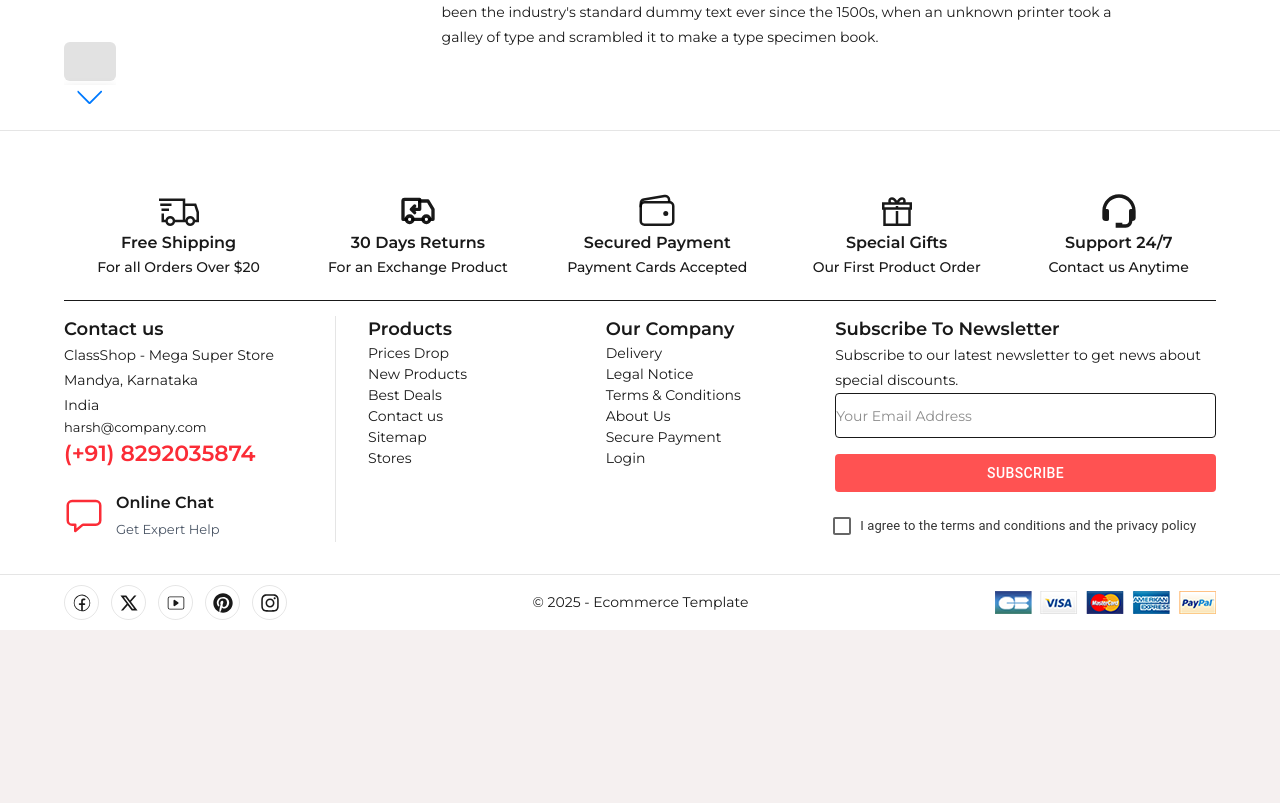
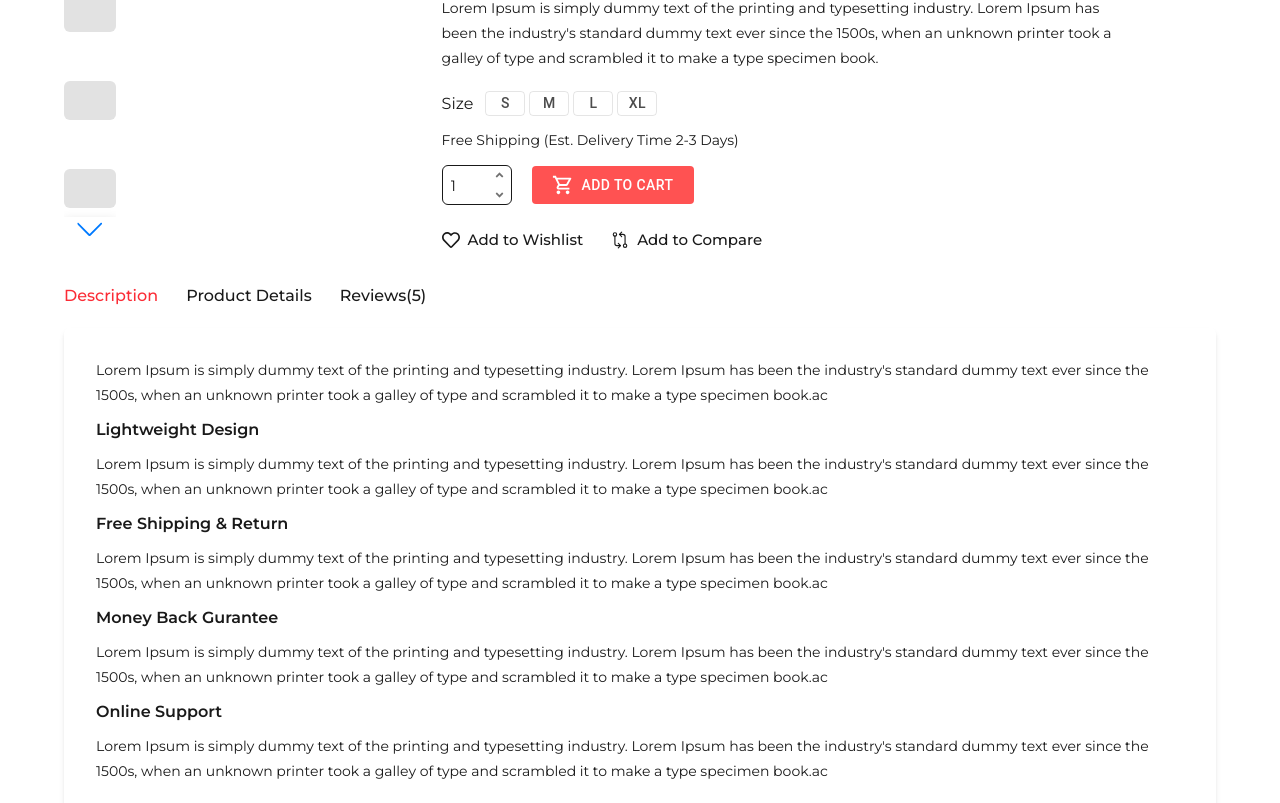
Before and after one commit to iharshkumar/ClassyShop, a React (Vite) app: page /product/84758 in a window 1280 px wide. Shown: the part 477-1280 px from the top of the page. Before the commit the page ends 1107 px from the top, so only its background shows below. Built offline with nearby package versions, Linux system fonts and the light colour scheme; grey boxes are pictures that could not be loaded.

Commit message:
ProductId page

```diff
--- a/src/App.jsx
+++ b/src/App.jsx
@@ -5,6 +5,7 @@ import Footer from './components/Footer/index.jsx';
 import Home from './Pages/Home/index.jsx';
 import ProductListing from './Pages/ProductListing/index.jsx';
 import ProductDetails from './Pages/ProductDetails/index.jsx';
+
 
 function App() {
   return (
--- a/src/Pages/ProductDetails/index.jsx
+++ b/src/Pages/ProductDetails/index.jsx
@@ -1,10 +1,18 @@
-import React from 'react';
+import React, { useState } from 'react';
 import Breadcrumbs from '@mui/material/Breadcrumbs';
 import { Link } from 'react-router-dom';
 import { ProductZoom } from '../../components/ProductZoom';
 import Rating from '@mui/material/Rating';
+import Button from '@mui/material/Button'
+import QtyBox from '../../components/QtyBox';
+import { MdOutlineShoppingCart } from 'react-icons/md';
+import { IoGitCompareOutline } from 'react-icons/io5'
+import { FaRegHeart } from 'react-icons/fa';
 
 export const ProductDetails = () => {
+
+    const [productActionIndex, setProductActionIndex] = useState(null)
+    const [activeTab, setActiveTab] = useState(0);
     return (
         <>
             <div className='!py-4 !pb-0'>
@@ -35,8 +43,8 @@ export const ProductDetails = () => {
 
 
 
-            <section className='!bg-white !py-5'>
-                <div className='container flex gap-8'>
+            <section className='!bg-white !py-5' >
+                <div className='container flex gap-8 items-center'>
                     <div className='productZoomContainer w-[30%] '>
                         <ProductZoom />
                     </div>
@@ -62,16 +70,112 @@ export const ProductDetails = () => {
                             <span className='productItem__price'>
                                 $34.00
                             </span>
+                            <span className='text-[14px]'>Available In Stock: <span className='!text-green-500 text-[14px] font-[500]'>147 items</span></span>
                         </div>
 
 
-
-<br/>
-                        <p>Lorem Ipsum is simply dummy text of the printing and typesetting industry.
+                        <p className='!mt-3 !mb-5'>Lorem Ipsum is simply dummy text of the printing and typesetting industry.
                             Lorem Ipsum has been the industry's standard dummy text ever since the 1500s,
                             when an unknown printer took a galley of type and scrambled it to make a type specimen book.</p>
+                        <div className='flex items-center gap-3'>
+                            <span className='text-[16px]'>Size</span>
+                            <div className='flex items-center gap-1 actions'>
+                                <Button className={`${productActionIndex === 0 ? '!bg-[#ff5252] !text-white-[300]' : ''}`} onClick={() => setProductActionIndex(0)}>S</Button>
+                                <Button className={`${productActionIndex === 1 ? '!bg-[#ff5252] !text-white-[300]' : ''}`} onClick={() => setProductActionIndex(1)}>M</Button>
+                                <Button className={`${productActionIndex === 2 ? '!bg-[#ff5252] !text-white-[300]' : ''}`} onClick={() => setProductActionIndex(2)}>L</Button>
+                                <Button className={`${productActionIndex === 3 ? '!bg-[#ff5252] !text-white-[300]' : ''}`} onClick={() => setProductActionIndex(3)}>XL</Button>
+                            </div>
+                        </div>
+
+                        <p className='text-[14px] !mt-3 !mb-3'>Free Shipping (Est. Delivery Time 2-3 Days)</p>
+                        <div className='flex items-center  gap-5'>
+                            <div className='qtyBoxWrapper w-[70px]'>
+                                <QtyBox />
+                            </div>
+
+                            <Button className='btn-org gap-2'><MdOutlineShoppingCart className='text-[22px] ' />
+                                Add To Cart
+                            </Button>
+
+                        </div>
+
+                        <div className='flex items-center gap-7 !mt-6'>
+                            <span className='flex items-center gap-2 text-[15px] link cursor-pointer font-[500]'>
+                                < FaRegHeart className='text-[18px]' />
+                                Add to Wishlist
+                            </span>
+
+                            <span className='flex items-center gap-2 text-[15px] link cursor-pointer font-[500]'>
+                                < IoGitCompareOutline className='text-[18px]' />
+                                Add to Compare
+                            </span>
+                        </div>
                     </div>
                 </div>
+
+
+                <div className='container w-full !mt-8'>
+                    <div className='flex items-center gap-7 !mb-5'>
+                        <span className={`link text-[16px] cursor-pointer font-[500] ${activeTab === 0 && 'text-red-500'}`}
+                            onClick={() => setActiveTab(0)}>
+                            Description
+                        </span>
+                        <span className={`link text-[16px] cursor-pointer font-[500] ${activeTab === 1 && 'text-red-500'}`}
+                            onClick={() => setActiveTab(1)}>
+                            Product Details
+                        </span>
+                        <span className={`link text-[16px] cursor-pointer font-[500] ${activeTab === 2 && 'text-red-500'}`}
+                            onClick={() => setActiveTab(2)}>
+                            Reviews(5)
+                        </span>
+                    </div>
+
+                    {
+                        activeTab === 0 &&
+                        <div className='shadow-md w-full !py-5 !p-8 rounded-md'>
+                            <p>Lorem Ipsum is simply dummy text of the printing and typesetting industry.
+                                Lorem Ipsum has been the industry's standard dummy text ever since the 1500s,
+                                when an unknown printer took a galley of type and scrambled it to make a
+                                type specimen book.ac
+                            </p>
+
+
+                            <h4>Lightweight Design</h4>
+                            <p>Lorem Ipsum is simply dummy text of the printing and typesetting industry.
+                                Lorem Ipsum has been the industry's standard dummy text ever since the 1500s,
+                                when an unknown printer took a galley of type and scrambled it to make a
+                                type specimen book.ac
+                            </p>
+
+                            <h4>Free Shipping & Return</h4>
+                            <p>Lorem Ipsum is simply dummy text of the printing and typesetting industry.
+                                Lorem Ipsum has been the industry's standard dummy text ever since the 1500s,
+                                when an unknown printer took a galley of type and scrambled it to make a
+                                type specimen book.ac
+                            </p>
+
+                            <h4>Money Back Gurantee</h4>
+                            <p>Lorem Ipsum is simply dummy text of the printing and typesetting industry.
+                                Lorem Ipsum has been the industry's standard dummy text ever since the 1500s,
+                                when an unknown printer took a galley of type and scrambled it to make a
+                                type specimen book.ac
+                            </p>
+
+                            <h4>Online Support</h4>
+                            <p>Lorem Ipsum is simply dummy text of the printing and typesetting industry.
+                                Lorem Ipsum has been the industry's standard dummy text ever since the 1500s,
+                                when an unknown printer took a galley of type and scrambled it to make a
+                                type specimen book.ac
+                            </p>
+
+
+
+                        </div>
+                    }
+
+
+                </div>
+
             </section>
         </>
     )
--- a/src/components/HomeSliderV2/index.jsx
+++ b/src/components/HomeSliderV2/index.jsx
@@ -33,7 +33,7 @@ const HomeSliderV2 = () => {
         >
             <SwiperSlide>
                 <div className="item w-[full] rounded-md overflow-hidden relative">
-                    <img src="https://serviceapi.spicezgold.com/download/1756273096312_1737036773579_sample-1.jpg" alt="Banner 1" />
+                    <img src="https://t3.ftcdn.net/jpg/03/20/68/66/360_F_320686681_Ur6vdYQgDC9WiijiVfxlRyQffxOgfeFz.jpg" alt="Banner 1" />
 
                     <div className='info absolute top-0 -right-[100%] opacity-0 w-[50%] h-[100%] z-50 p-8 flex items-center
                     flex-col justify-center transition-all duration-700'>
--- a/src/components/ProductItem/index.jsx
+++ b/src/components/ProductItem/index.jsx
@@ -42,7 +42,7 @@ const ProductItem = () => {
                 </div>
             </div>
             <div className='productItem__info'>
-                <h6 className='productItem__category'>
+                <h6 className='productItem__category !font-[400]'>
                     <Link to="/" className='productItem__link'>
                         Soylent Green
                     </Link>
--- /dev/null
+++ b/src/components/QtyBox/index.jsx
@@ -0,0 +1,44 @@
+import React, { useState } from 'react'
+import Button from '@mui/material/Button'
+import { FaAngleUp } from 'react-icons/fa'
+import { FaAngleDown } from 'react-icons/fa'
+
+const QtyBox = () => {
+    const [qtyVal, setQtyVal] = useState(1);
+
+    const plusQty = () => {
+        setQtyVal(qtyVal + 1)
+    }
+
+    const minusQty = () => {
+        if (qtyVal === 1) {
+            setQtyVal(1)
+        } else {
+            setQtyVal(qtyVal - 1)
+        }
+    }
+
+    return (
+        <div className='qtyBox flex items-center relative'>
+
+            <input type="number" className='w-full h-[40px] !p-2 text-[15px]
+            focus:ouline-none !border !border-[rgba(0,0,0,0.2] !rounded-md' value={qtyVal} />
+
+            <div className='flex items-center flex-col justify-between h-[40px] absolute top-0
+             right-0 z-50 !border-l-0 !border-[#000] '>
+                <Button className='!min-w-[25px] !w-[25px] !h-[20px] !text-[#000] rounded-none hover:!bg-[#f1f1f1]'
+                    onClick={plusQty}>
+                    <FaAngleUp className='text-[12px] opacity-55' /></Button>
+                <Button className='!min-w-[25px] !w-[25px] !h-[20px] !text-[#000] rounded-none hover:!bg-[#f1f1f1]'
+                    onClick={minusQty}>
+                    <FaAngleDown className='text-[12px] opacity-55'/></Button>
+
+            </div>
+
+
+
+        </div>
+    )
+}
+
+export default QtyBox
--- a/src/index.css
+++ b/src/index.css
@@ -15,7 +15,14 @@ body {
   overflow-x: hidden;
 }
 
-p{font-size: 14px; line-height: 25px;}
+p {
+  font-size: 14px;
+  line-height: 25px;
+  margin-bottom: 10px;
+  margin-top: 10px;
+}
+
+h1,h2,h3,h4,h5,h6{font-weight: 600;}
 
 ::-webkit-scrollbar {
   width: 8px !important;
@@ -410,7 +417,7 @@ footer form input::placeholder {
 }
 
 
-.zoomProductSliderThumbs .swiper-wrapper{
+.zoomProductSliderThumbs .swiper-wrapper {
   padding-top: 20px !important;
 }
 
@@ -418,7 +425,7 @@ footer form input::placeholder {
   bottom: 0px !important;
   right: 0 !important;
   left: 0 !important;
-  top: auto !important;
+  top: 420px !important;
   width: 100% !important;
   height: 25px !important;
   border-radius: 0px !important;
@@ -449,4 +456,21 @@ footer form input::placeholder {
   transform: none !important;
 }
 
-.zoomProductSliderThumbs .swiper-slide .item{opacity: 0.3;}
+.zoomProductSliderThumbs .swiper-slide .item {
+  opacity: 0.3;
+}
+
+
+.productContent .actions button {
+  min-width: 40px !important;
+  height: 25px !important;
+  border: 1px solid rgba(0, 0, 0, 0.1) !important;
+  color: rgba(0, 0, 0, 0.7);
+}
+
+input[type=number]::-webkit-inner-spin-button,
+input[type=number]::-webkit-outer-spin-button{
+    -webkit-appearance: none;
+    -moz-appearance: none;
+    appearance: none;
+}
```
Also changed, not shown: src/components/ProductZoom/index.jsx (+15 -8 lines).
